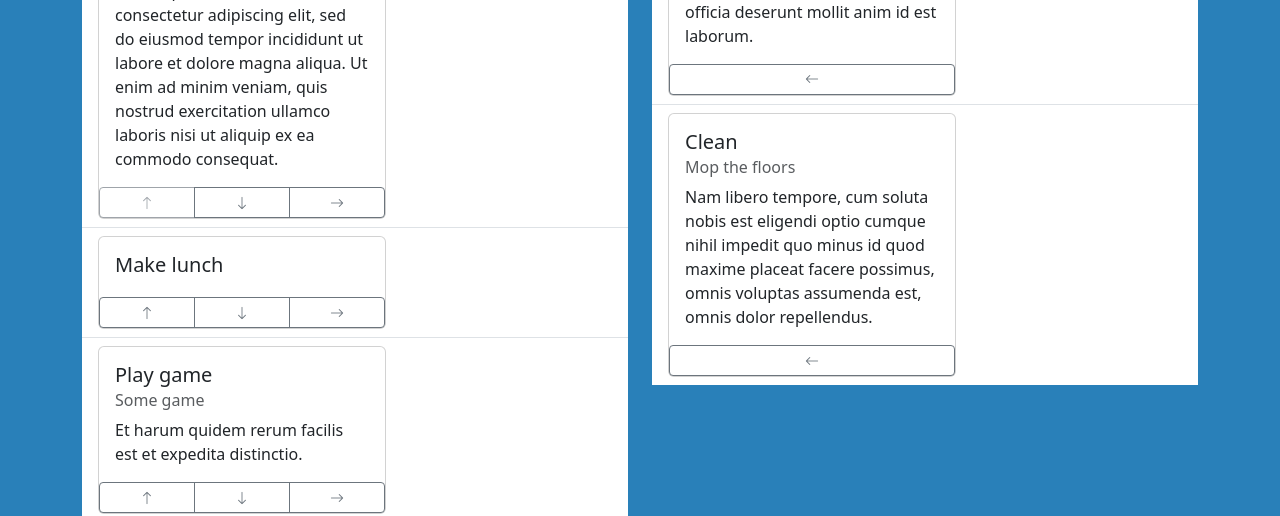
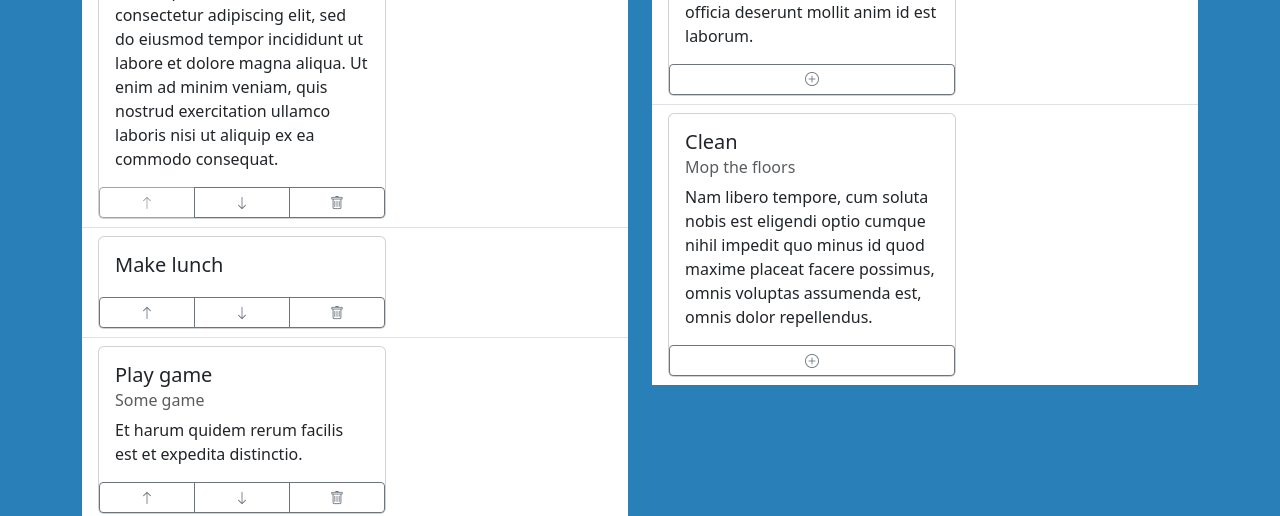
Before and after one commit to slovb/agree, an Angular app in the folder frontend/: page /vote in a window 1280 px wide. Shown: the part 346-862 px from the top of the page. Built offline with nearby package versions, Linux system fonts and the light colour scheme.

Commit message:
other icons

```diff
--- a/frontend/src/app/vote/vote.component.html
+++ b/frontend/src/app/vote/vote.component.html
@@ -35,7 +35,7 @@
                 <i class="bi bi-arrow-down"></i>
               </button>
               <button type="button" class="btn btn-sm btn-outline-secondary">
-                <i class="bi bi-arrow-right"></i>
+                <i class="bi bi-trash"></i>
               </button>
             </div>
           </div>
@@ -60,7 +60,7 @@
             </div>
             <div class="btn-group">
               <button type="button" class="btn btn-sm btn-outline-secondary">
-                <i class="bi bi-arrow-left"></i>
+                <i class="bi bi-plus-circle"></i>
               </button>
             </div>
           </div>
```
